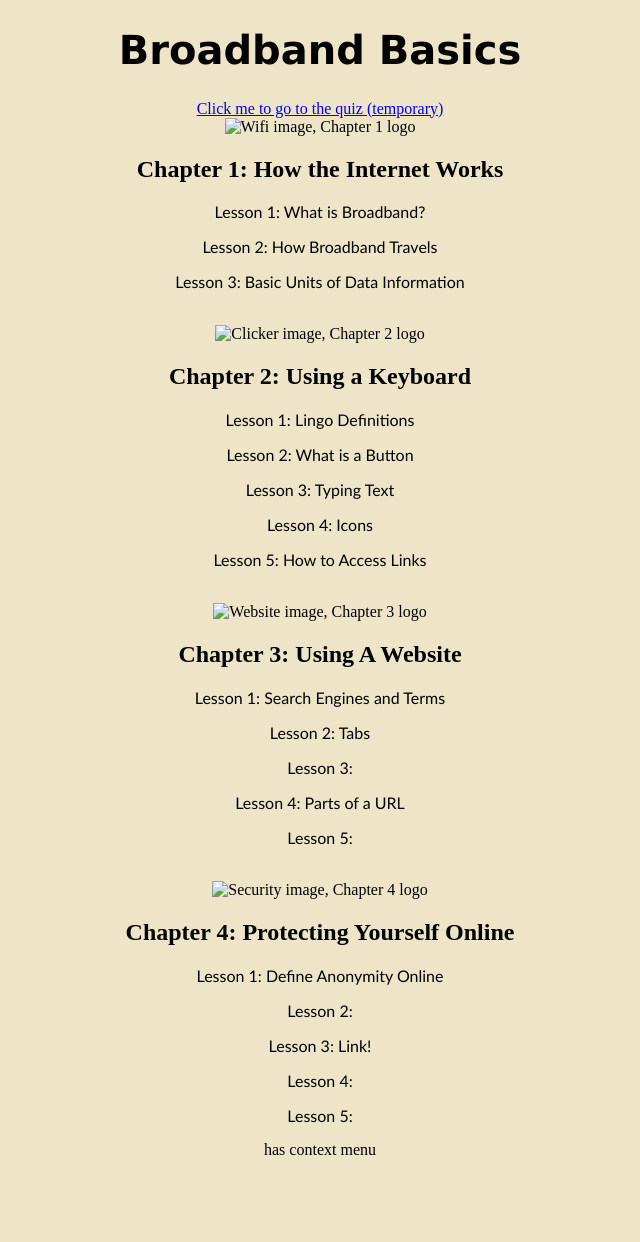
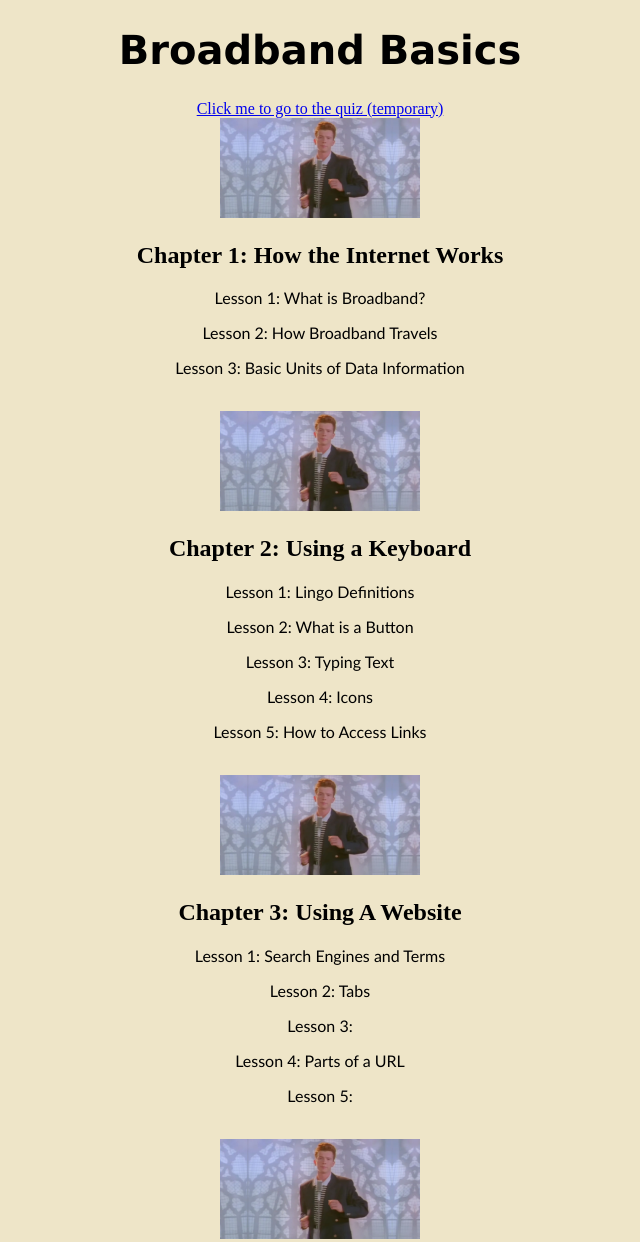
Before and after one commit to chostudio/BroadbandBasics, a plain HTML site: page index.html in a window 1280 px wide. Shown: the top 1242 px of the page, without its empty margins (320-960 px from the left). Before the commit the page ends 1167 px from the top, so only its background shows below. Drawn offline with Linux system fonts and the light colour scheme.

Commit message:
Small changes so I can revert after I mess up

```diff
--- a/css/index.css
+++ b/css/index.css
@@ -49,3 +49,6 @@ p {
 
     top: 500px;
 }
+img {
+    height: 100px;
+}
--- a/index.html
+++ b/index.html
@@ -18,7 +18,7 @@
   <a href="quiz.html?quiz=1">Click me to go to the quiz (temporary)</a>
   <br>
 
-  <img src="exampleImage.png" alt="Wifi image, Chapter 1 logo">
+  <img src="/assets/images/example-image.webp" alt="Wifi image, Chapter 1 logo">
 
   <h2>Chapter 1: How the Internet Works</h2>
 
@@ -30,7 +30,7 @@
 
   <br>
 
-  <img src="exampleImage.png" alt="Clicker image, Chapter 2 logo">
+  <img src="/assets/images/example-image.webp" alt="Clicker image, Chapter 2 logo">
 
   <h2>Chapter 2: Using a Keyboard</h2>
 
@@ -46,7 +46,7 @@
 
   <br>
 
-  <img src="exampleImage.png" alt="Website image, Chapter 3 logo">
+  <img src="/assets/images/example-image.webp" alt="Website image, Chapter 3 logo">
 
   <h2>Chapter 3: Using A Website</h2>
 
@@ -62,7 +62,7 @@
 
   <br>
 
-  <img src="exampleImage.png" alt="Security image, Chapter 4 logo">
+  <img src="/assets/images/example-image.webp" alt="Security image, Chapter 4 logo">
 
   <h2>Chapter 4: Protecting Yourself Online</h2>
 
--- a/js/quiz.js
+++ b/js/quiz.js
@@ -52,7 +52,7 @@ function update(questionNum) {
     currentQuestionNum = questionNum
     options = Object.keys(answers[currentQuestionNum.toString()]['options'])
     let randomize = answers[currentQuestionNum]['randomize']
-    //randomize default value is true
+    //randomize's default value is true
     if (randomize === undefined || randomize)
         Utils.shuffle(options)
 
--- a/naming system.json
+++ b/naming system.json
@@ -43,7 +43,6 @@
             "explanation": "The css part of DHTML",
 
             "lesson/": {
-                "/base.css": "The base css file that every lesson uses",
                 "1.css...": "The css file used for each respective lesson. Note: Not every lesson needs a custom css file, these files could be useless"
             }
 
```
Also changed, not shown: page-not-found.html (+1 -0 lines), assets/images/example-image.webp (renamed from assets/images/Rickroll-Wide.webp), js/lesson/base.js (deleted).
